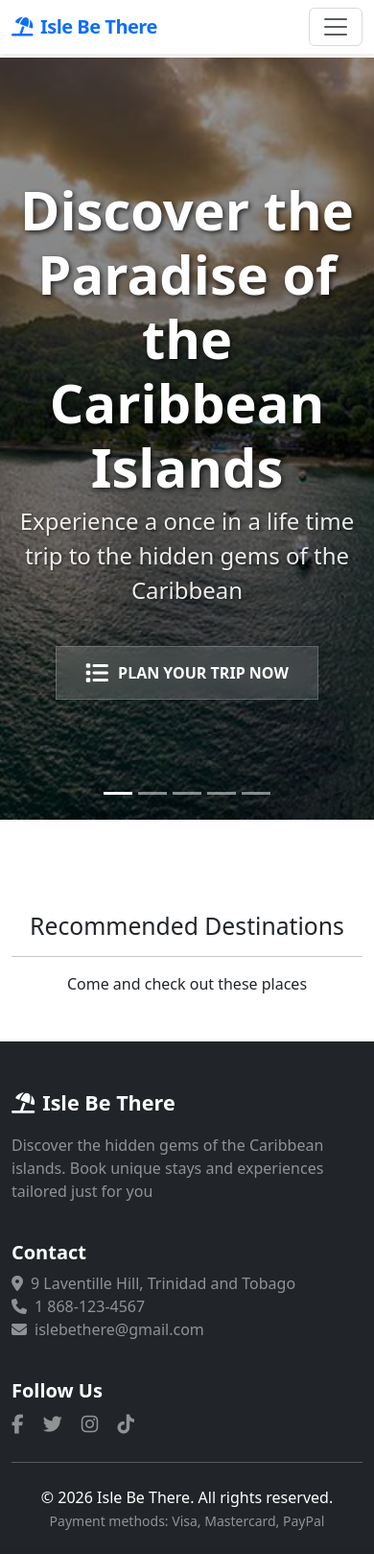
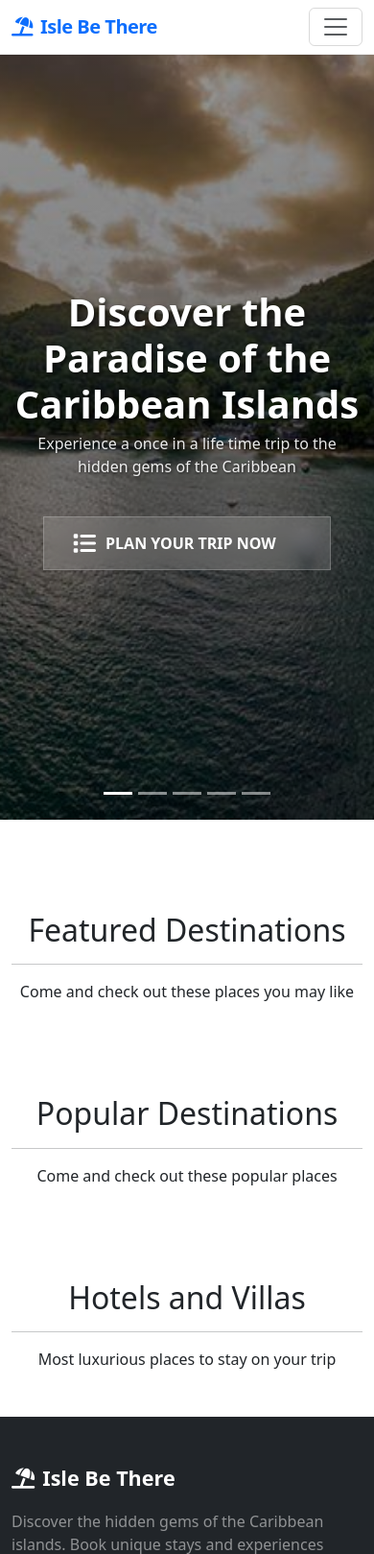
Before and after one commit to ALDR-Solutions/isle-be-there, a Flask app: page / in a window 390 px wide. Shown: the top 1619 px of the page at 96% size. Before the commit the page ends 1594 px from the top, so only its background shows below. Run offline with Flask 3, Linux system fonts and the light colour scheme; some libraries are stand-ins or nearby versions.

Commit message:
html and css fixes

```diff
--- a/App/static/css/main.css
+++ b/App/static/css/main.css
@@ -22,6 +22,23 @@ body{
     color: #34495e !important;
     transition: color 0.2s;
     margin: 0 5px;
+}
+
+.nav-item-auth .nav-link {
+    background-color: #ffffff;
+    color: #3498db !important;
+    border-radius: 25px;
+    padding: 5px 10px;
+    margin: 0 5px;
+    width: 80px;
+    text-align: center;
+    transition: background-color 0.2s, transform 0.1s;
+}
+
+.nav-item-auth .nav-link:hover{
+    background-color: #3498db;
+    color: #ffffff !important;
+    transform: scale(1.02);
 }
 
 .avatar-circle{
--- a/App/templates/base.html
+++ b/App/templates/base.html
@@ -40,7 +40,7 @@
                 <div class="d-lg-none my-3">
                     <form class="d-flex" action="" method="GET" >
                         <div class="input-group">
-                            <input type="text" class="form-control" placeholder="Search..." name="q" aria-label="Search">
+                            <input type="text" class="form-control" placeholder="Search . . ." name="q" aria-label="Search">
                             <button class="btn btn-outline-primary" type="submit">
                                 <i class="fas fa-search"></i>
 
@@ -53,11 +53,11 @@
 
                 <ul class="navbar-nav ms-auto align-items-center">
                     {% if not current_user %}
-                        <li class="nav-item">
+                        <li class="nav-item nav-item-auth">
                             <a href="{{ url_for('auth.login') }}" class="nav-link">Login</a>
 
                         </li>
-                        <li class="nav-item">
+                        <li class="nav-item nav-item-auth">
                             <a href="{{ url_for('auth.register') }}" class="nav-link">Register</a>
                         </li>
                     {% endif %}
--- a/App/templates/index.html
+++ b/App/templates/index.html
@@ -9,7 +9,7 @@
         position: relative;
         overflow: hidden;
         margin-top: -50px;
-        padding-top: 50px;
+        padding-top: 30px;
     }
 
     #heroCarousel,
@@ -106,6 +106,26 @@
     .carousel-indicators{
         z-index: 3;
     }
+
+    @media (max-width: 1000px){
+        .hero-title{
+            font-size: 2.5rem;
+        }
+
+        .hero-subtitle{
+            font-size: 1rem;
+        }
+
+        .itinerary-btn{
+            width: 100%;
+            max-width: 300px;
+
+        }
+
+        .section-title{
+            font-size: 2rem;
+        }
+    }
 </style>
 <section class="hero-section">
     <div id="heroCarousel" class="carousel slide carousel-fade" data-bs-ride="carousel" data-bs-interval="2000">
@@ -135,7 +155,7 @@
 
         </div>
 
-        <div class="hero-content-overlay"">
+        <div class="hero-content-overlay">
             <div class="container">
                 <h1 class="hero-title">Discover the Paradise of the Caribbean Islands</h1>
                 <p class="hero-subtitle">Experience a once in a life time trip to the hidden gems of the Caribbean</p>
@@ -157,12 +177,31 @@
 
 <section class="featured-section">
     <div class="container text-center mt-5 pt-5">
-        <h2 class="section-title">Recommended Destinations</h2>
+        <h2 class="section-title">Featured Destinations</h2>
         <hr class="mx-auto">
-        <p>Come and check out these places</p>
+        <p>Come and check out these places you may like</p>
     </div>
 
 </section>
+
+<section class="popular-section">
+    <div class="container text-center mt-5 pt-5">
+        <h2 class="section-title">Popular Destinations</h2>
+        <hr class="mx-auto">
+        <p>Come and check out these popular places</p>
+    </div>
+
+</section>
+
+<section class="hotel-section">
+    <div class="container text-center mt-5 pt-5">
+        <h2 class="section-title">Hotels and Villas</h2>
+        <hr class="mx-auto">
+        <p>Most luxurious places to stay on your trip</p>
+    </div>
+
+</section>
+
 
 
 {% endblock %}
```
